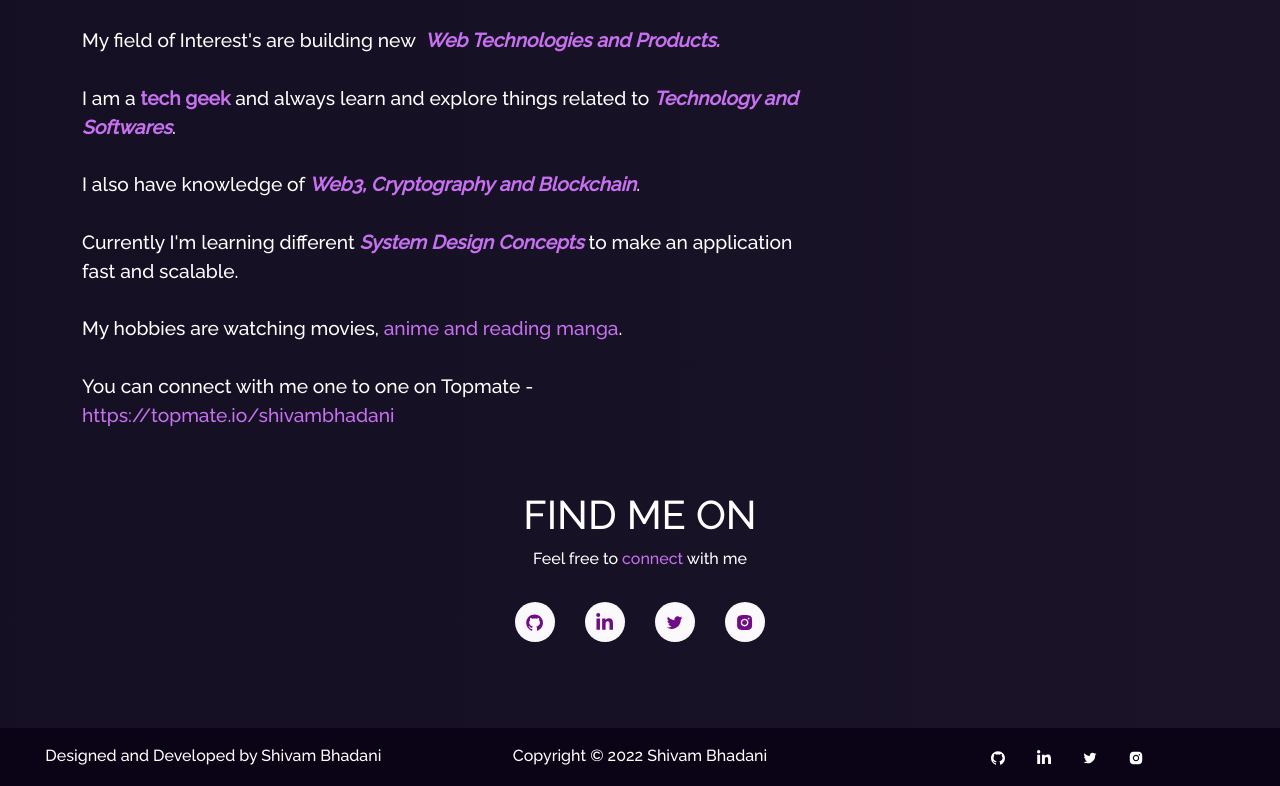
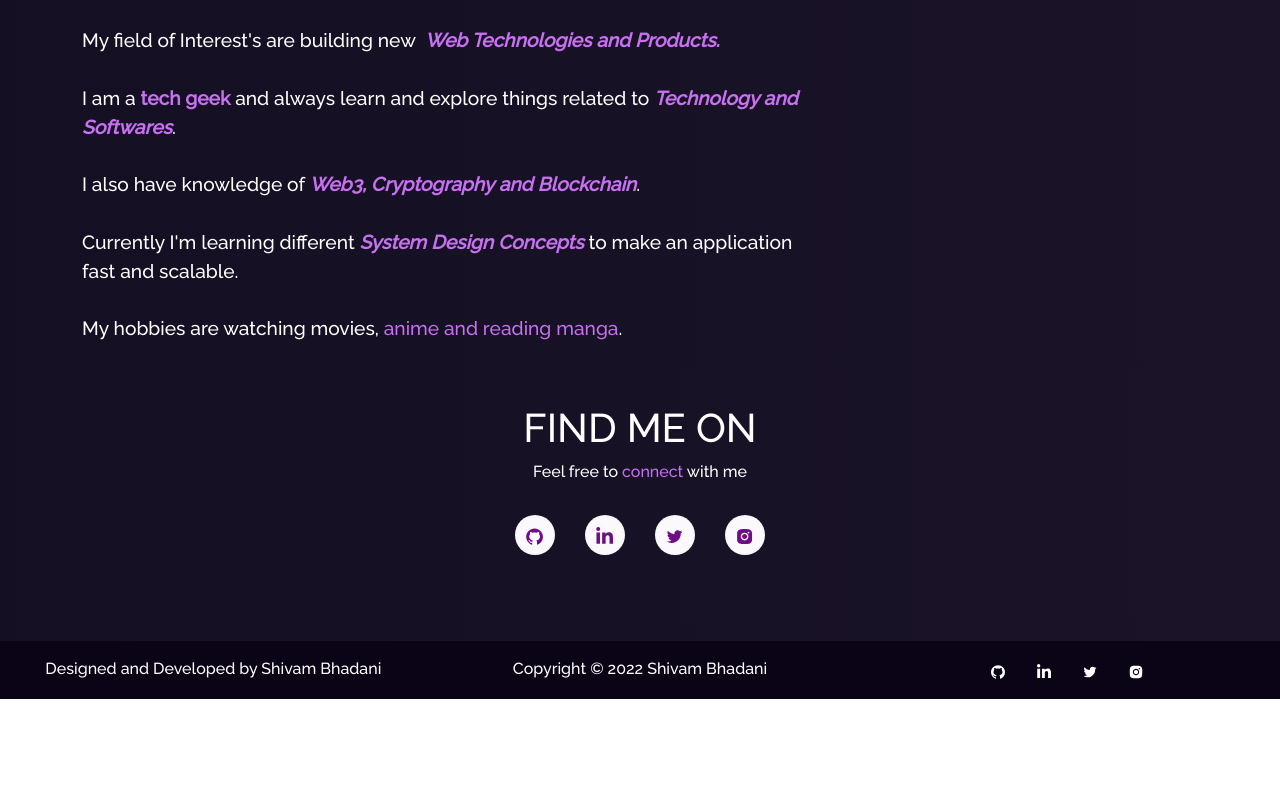
Before and after one commit to shivam-bhadani/Portfolio, a React (Create React App) app: page / in a window 1280 px wide. Shown: the part 1159-1945 px from the top of the page. After the commit the page ends 1858 px from the top, so only its background shows below. Built offline with nearby package versions, Linux system fonts and the light colour scheme.

Commit message:
modified

```diff
--- a/src/components/Contact/Contact.js
+++ b/src/components/Contact/Contact.js
@@ -34,12 +34,6 @@ function Contact() {
                     </li>
 
                     <li className="about-activity">
-                      <CgMail /> Email : <a href="mailto:shivambhadani19@gmail.com" className="purple" style={{"textDecoration": "none"}}>shivambhadani19@gmail.com</a>
-                      <br />
-                      <br />
-                    </li>
-
-                    <li className="about-activity">
                       <ImLocation /> Address : D234, Hall 3, IIT Kanpur
                     </li>
 
--- a/src/components/Home/Home2.js
+++ b/src/components/Home/Home2.js
@@ -44,9 +44,6 @@ function Home2() {
               <br />
               <br />
               My hobbies are watching movies, <a className="purple" style={{ "textDecoration": "none" }} href="https://anilist.co/user/shivambhadani/animelist" target={"_blank"}>anime and reading manga</a>.
-              <br />
-              <br />
-              You can connect with me one to one on Topmate - <a className="purple" style={{ "textDecoration": "none" }} href="https://topmate.io/shivambhadani" target={"_blank"}>https://topmate.io/shivambhadani</a>
               <br />
             </p>
           </Col>
```
